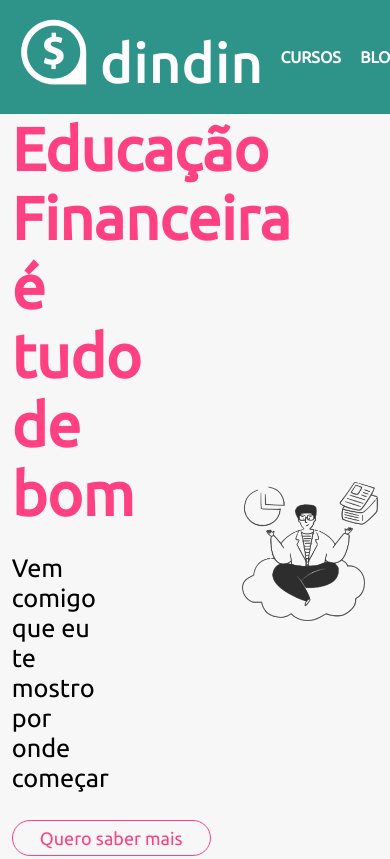
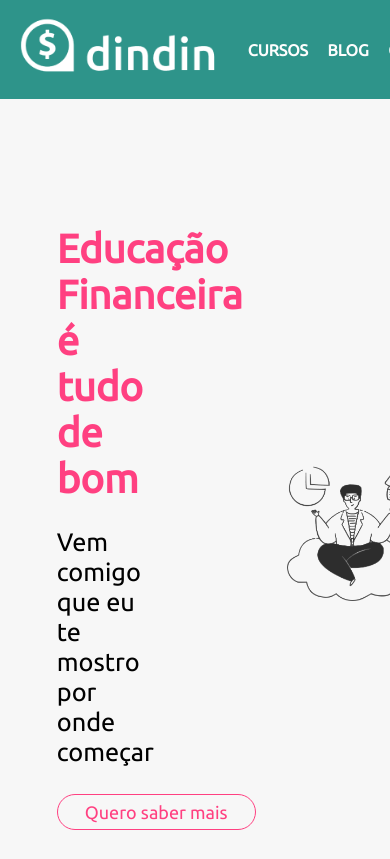
Before and after one commit to PatrickSegalla/dindin, a plain HTML site: page index.html in a window 390 px wide. Shown: the top 859 px of the page. Drawn offline with Linux system fonts and the light colour scheme.

Commit message:
Inicio dos ajustes de responsividade

```diff
--- a/assets/css/style.css
+++ b/assets/css/style.css
@@ -547,3 +547,32 @@
     font-size: 170%;
     padding-top: 10vh;
 }
+
+@media screen and (max-width: 768px) {
+    .section1 h1 {
+        font-size: 250%;
+        margin-top: 15vh;
+    }
+
+    .section3 p {
+        font-size:80%;
+    }
+
+    .section4 p {
+        font-size:80%;
+    }
+}
+
+@media screen and (max-width: 390px) {
+    body {
+        width: 480px;
+    }
+
+    .nav {
+        width: 480px;
+    }
+
+    .nav img {
+        width: 80%;
+    }
+}
```
